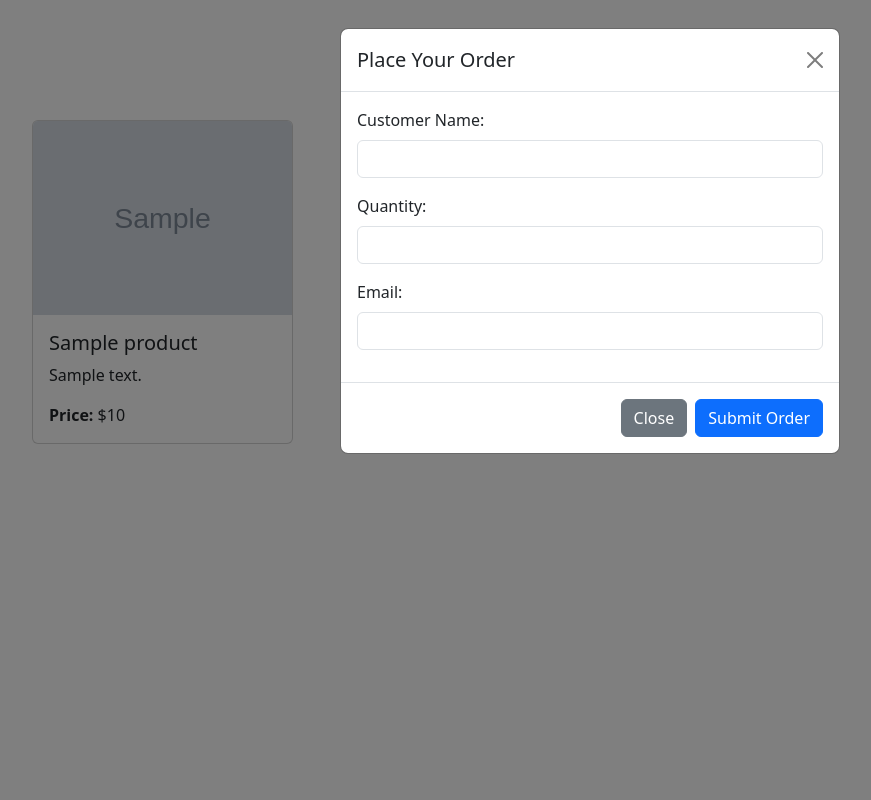
After one commit to Raazh12/Invontory-management-system-for-php-and-mysql, a PHP site: page /product_list.php in a window 1280 px wide, after a click that opens the changed part. The commit adds this page. Shown: the whole page, without its empty margins (50-921 px from the left). Run offline with PHP 8.4, Linux system fonts and the light colour scheme; tables that the repository leaves empty or names only in its code hold one stand-in row (values such as "Sample post"); grey boxes marked "Sample" are stand-in pictures.

Commit message:
second commit

```diff
--- /dev/null
+++ b/product_list.php
@@ -0,0 +1,103 @@
+<?php
+session_start();
+$con = new mysqli("localhost", "root", "", "inventory_management_db");
+if ($con->connect_error) {
+    die("Couldn't connect to the server: " . $con->connect_error);
+}
+
+// Fetch products
+$sql = "SELECT * FROM products";
+$result = $con->query($sql);
+?>
+
+<!DOCTYPE html>
+<html lang="en">
+<head>
+    <meta charset="UTF-8">
+    <meta name="viewport" content="width=device-width, initial-scale=1.0">
+    <title>Product List</title>
+    <link rel="stylesheet" href="https://cdn.jsdelivr.net/npm/bootstrap@5.3.0-alpha1/dist/css/bootstrap.min.css">
+</head>
+<body>
+    <div class="container my-5">
+        <h1 class="mb-4 text-center">Product List</h1>
+
+        <div class="row">
+            <?php
+            if ($result->num_rows > 0) {
+                while ($row = $result->fetch_array()) {
+            ?>
+                <div class="col-md-3 mb-4">
+                    <div class="card">
+                        <img src="<?php echo htmlspecialchars($row['image']); ?>" class="card-img-top" alt="Product Image"
+                             data-bs-toggle="modal" data-bs-target="#orderModal"
+                             data-id="<?php echo $row['id']; ?>"
+                             data-name="<?php echo htmlspecialchars($row['name']); ?>"
+                             data-price="<?php echo htmlspecialchars($row['price']); ?>">
+                        <div class="card-body">
+                            <h5 class="card-title"><?php echo htmlspecialchars($row['name']); ?></h5>
+                            <p class="card-text"><?php echo htmlspecialchars($row['description']); ?></p>
+                            <p class="card-text"><strong>Price:</strong> $<?php echo htmlspecialchars($row['price']); ?></p>
+                        </div>
+                    </div>
+                </div>
+            <?php
+                }
+            } else {
+                echo "<p>No products found.</p>";
+            }
+            ?>
+        </div>
+    </div>
+
+    <!-- Order Modal -->
+    <div class="modal fade" id="orderModal" tabindex="-1" aria-labelledby="orderModalLabel" aria-hidden="true">
+        <div class="modal-dialog">
+            <form action="process_order.php" method="POST">
+                <div class="modal-content">
+                    <div class="modal-header">
+                        <h5 class="modal-title" id="orderModalLabel">Place Your Order</h5>
+                        <button type="button" class="btn-close" data-bs-dismiss="modal" aria-label="Close"></button>
+                    </div>
+                    <div class="modal-body">
+                        <input type="hidden" name="product_id" id="modalProductId">
+                        <div class="mb-3">
+                            <label for="customer_name" class="form-label">Customer Name:</label>
+                            <input type="text" name="customer_name" id="customer_name" class="form-control" required>
+                        </div>
+                        <div class="mb-3">
+                            <label for="quantity" class="form-label">Quantity:</label>
+                            <input type="number" name="quantity" id="quantity" class="form-control" min="1" required>
+                        </div>
+                        <div class="mb-3">
+                            <label for="email" class="form-label">Email:</label>
+                            <input type="email" name="email" id="email" class="form-control" required>
+                        </div>
+                    </div>
+                    <div class="modal-footer">
+                        <button type="button" class="btn btn-secondary" data-bs-dismiss="modal">Close</button>
+                        <button type="submit" class="btn btn-primary">Submit Order</button>
+                    </div>
+                </div>
+            </form>
+        </div>
+    </div>
+
+    <script src="https://cdn.jsdelivr.net/npm/bootstrap@5.3.0-alpha1/dist/js/bootstrap.bundle.min.js"></script>
+    <script>
+        // Populate modal with product data
+        $('#orderModal').on('show.bs.modal', function (event) {
+            var button = $(event.relatedTarget);
+            var id = button.getAttribute('data-id');
+            var name = button.getAttribute('data-name');
+            var price = button.getAttribute('data-price');
+
+            var modal = $(this);
+            modal.find('#modalProductId').val(id);
+            modal.find('#customer_name').val('');
+            modal.find('#quantity').val(1);
+            modal.find('#email').val('');
+        });
+    </script>
+</body>
+</html>
```
Also changed, not shown: process_order.php (added, +66 -0 lines), product_detail.php (+30 -7 lines).
